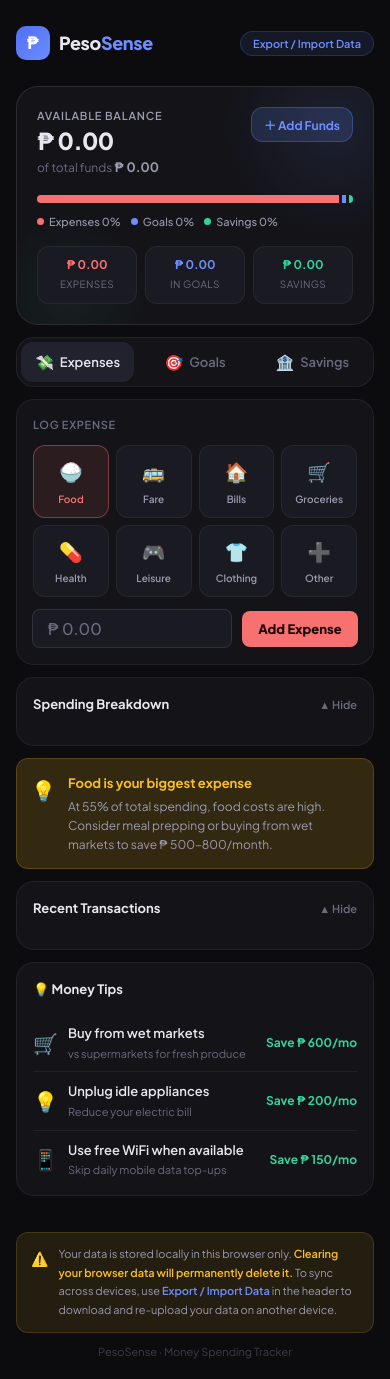
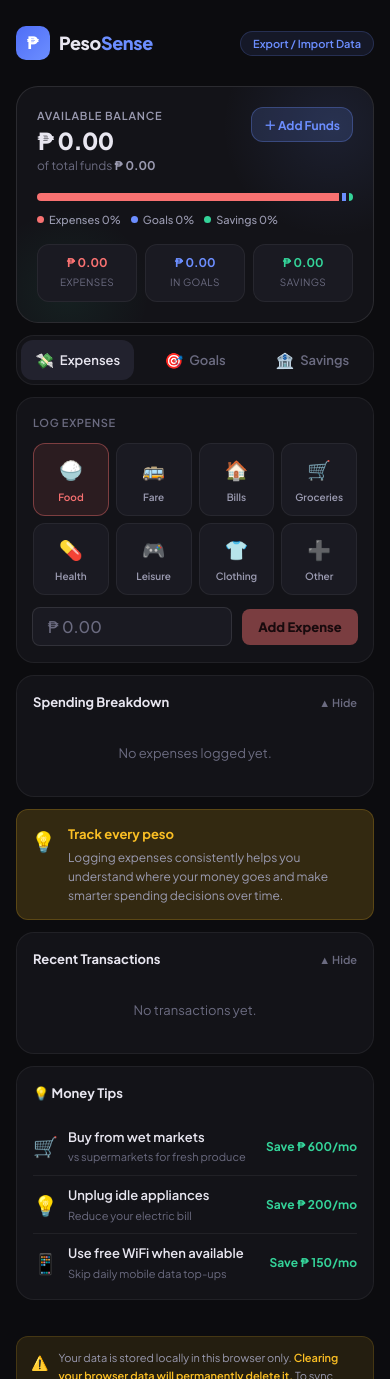
Before and after one commit to jms-ry/peso-sense, a React (Vite) app: page / in a window 390 px wide. Shown: the top 1379 px of the page. Built offline with nearby package versions, Linux system fonts and the light colour scheme.

Commit message:
feat: enable expense feature

```diff
--- a/src/components/ExpensesTab.css
+++ b/src/components/ExpensesTab.css
@@ -105,6 +105,33 @@
 }
 
 .card__toggle:hover { color: var(--cream); }
+
+.btn--disabled {
+  opacity: 0.45;
+  cursor: not-allowed;
+  filter: none;
+}
+
+.log-panel__error {
+  font-size: clamp(6px);
+  display: flex;
+  color: var(--red);
+  background: var(--red-bg);
+  border-radius: var(--radius-sm);
+  padding: 7px 12px;
+  text-align: center;
+  align-items: center;
+  width: 100%;
+  max-width: 280px;
+  margin: 1rem auto;
+}
+
+.empty-state {
+  font-size: 13px;
+  color: var(--muted);
+  text-align: center;
+  padding: 16px 0;
+}
 /* Card */
 .card {
   background: var(--bg2);
--- a/src/components/ExpensesTab.jsx
+++ b/src/components/ExpensesTab.jsx
@@ -1,4 +1,5 @@
 import { useState } from 'react'
+import { useApp } from '../context/AppContext'
 import './ExpensesTab.css'
 
 const CATEGORIES = [
@@ -17,13 +18,78 @@
   return Math.abs(num).toLocaleString('en-PH', { minimumFractionDigits: 2, maximumFractionDigits: 2 })
 }
 
-export default function ExpensesTab({ data }) {
-  const {
-    expenses     = [],
-    transactions = [],
-  } = data ?? {}
+function formatDate(iso) {
+  const d = new Date(iso)
+  const now = new Date()
+  const isToday = d.toDateString() === now.toDateString()
+  const yesterday = new Date(now)
+  yesterday.setDate(now.getDate() - 1)
+  const isYesterday = d.toDateString() === yesterday.toDateString()
+
+  const time = d.toLocaleTimeString('en-PH', { hour: 'numeric', minute: '2-digit', hour12: true })
+
+  if (isToday)     return `Today, ${time}`
+  if (isYesterday) return `Yesterday, ${time}`
+  return d.toLocaleDateString('en-PH', { month: 'short', day: 'numeric' }) + `, ${time}`
+}
+
+export default function ExpensesTab() {
+  const { data, logExpense } = useApp()
+  const { transactions = [], funds = {} } = data ?? {}
+
+  const [selectedCat, setSelectedCat] = useState(CATEGORIES[0])
+  const [amount, setAmount] = useState('')
+  const [setError] = useState('')
   const [showBreakdown, setShowBreakdown] = useState(true)
   const [showTransactions, setShowTransactions] = useState(true)
+  const amt = parseFloat(amount)
+  const exceedsBalance = amt > (funds.availableBalance ?? 0)
+  const canAdd = amt > 0 && !exceedsBalance
+
+  const handleAdd = () => {
+  if (!canAdd) return
+
+  logExpense({
+    amount: amt,
+    category: selectedCat.label,
+    icon: selectedCat.icon,
+    name: selectedCat.label,
+  })
+
+  setAmount('')
+}
+  // Build breakdown from transactions
+  const expenseTransactions = transactions.filter(tx => tx.type === 'expense')
+  const totalSpent = expenseTransactions.reduce((sum, tx) => sum + tx.amount, 0)
+
+  const breakdownMap = {}
+  for (const tx of expenseTransactions) {
+    if (!breakdownMap[tx.category]) {
+      breakdownMap[tx.category] = { icon: tx.icon, amount: 0 }
+    }
+    breakdownMap[tx.category].amount += tx.amount
+  }
+
+  const breakdown = Object.entries(breakdownMap)
+    .map(([category, { icon, amount }]) => ({
+      category,
+      icon,
+      amount,
+      pct: totalSpent ? Math.round((amount / totalSpent) * 100) : 0,
+      color: CATEGORIES.find(c => c.label === category)?.color ?? 'var(--muted)',
+    }))
+    .sort((a, b) => b.amount - a.amount)
+
+  const CATEGORY_COLORS = {
+    'Food':          'var(--amber)',
+    'Fare':          'var(--blue)',
+    'Bills':         'var(--red)',
+    'Groceries':     'var(--green)',
+    'Health':        'var(--teal)',
+    'Leisure':       'var(--pink)',
+    'Clothing':      'var(--purple)',
+    'Other':         'var(--muted-l)',
+  }
 
   return (
     <div className="expenses-tab">
@@ -32,33 +98,57 @@
       <div className="log-panel">
         <div className="log-panel__label">Log Expense</div>
         <div className="log-panel__categories">
-          {CATEGORIES.map((cat, i) => (
-            <div key={cat.id} className={`cat-btn ${i === 0 ? 'cat-btn--active' : ''}`}>
+          {CATEGORIES.map(cat => (
+            <div
+              key={cat.id}
+              className={`cat-btn ${selectedCat.id === cat.id ? 'cat-btn--active' : ''}`}
+              onClick={() => { setSelectedCat(cat); setError('') }}
+            >
               <span className="cat-btn__icon">{cat.icon}</span>
               <span className="cat-btn__label">{cat.label}</span>
             </div>
           ))}
         </div>
         <div className="log-panel__input-row">
-          <input className="input--expenses-amount" type="number" placeholder="₱ 0.00" />
-          <button className="btn btn--expenses">Add Expense</button>
+          <input
+            className="input--expenses-amount"
+            type="number"
+            placeholder="₱ 0.00"
+            value={amount}
+            onChange={e => setAmount(e.target.value)}
+            onKeyDown={e => e.key === 'Enter' && canAdd && handleAdd()}
+          />
+          <button
+            className={`btn btn--expenses ${canAdd ? '' : 'btn--disabled'}`}
+            onClick={handleAdd}
+            disabled={!canAdd}
+          >
+            Add Expense
+          </button>
         </div>
+        {exceedsBalance && amt > 0 && (
+          <div className="log-panel__error">
+            <span>
+              Amount exceeds available balance of ₱ {fmt(funds.availableBalance ?? 0)}.
+            </span>
+          </div>
+        )}
       </div>
 
       {/* Spending Breakdown */}
       <div className="card">
         <div className="card__hdr">
           <span className="card__title">Spending Breakdown</span>
-          <span
-            className="card__toggle"
-            onClick={() => setShowBreakdown(!showBreakdown)}
-          >
+          <span className="card__toggle" onClick={() => setShowBreakdown(!showBreakdown)}>
             {showBreakdown ? '▲ Hide' : '▼ Show'}
           </span>
         </div>
-        {showBreakdown && expenses.map(exp => (
-          <div key={exp.id} className="breakdown-item">
-            <div className="breakdown-icon" style={{ background: `${exp.color}1A` }}>
+        {showBreakdown && (
+          breakdown.length === 0
+            ? <div className="empty-state">No expenses logged yet.</div>
+            : breakdown.map((exp, i) => (
+              <div key={i} className="breakdown-item">
+                <div className="breakdown-icon" style={{ background: `${CATEGORY_COLORS[exp.category] ?? 'var(--muted)'}1A` }}>
                   {exp.icon}
                 </div>
                 <div className="breakdown-info">
@@ -66,7 +156,7 @@
                   <div className="breakdown-bar-wrap">
                     <div
                       className="breakdown-bar"
-                  style={{ width: `${exp.pct}%`, background: exp.color }}
+                      style={{ width: `${exp.pct}%`, background: CATEGORY_COLORS[exp.category] ?? 'var(--muted)' }}
                     />
                   </div>
                 </div>
@@ -75,17 +165,18 @@
                   <div className="breakdown-pct">{exp.pct}%</div>
                 </div>
               </div>
-        ))}
+            ))
+        )}
       </div>
 
       {/* Insight */}
       <div className="insight">
         <span className="insight__icon">💡</span>
         <div>
-          <div className="insight__title">Food is your biggest expense</div>
+          <div className="insight__title">Track every peso</div>
           <div className="insight__text">
-            At 55% of total spending, food costs are high. Consider meal prepping
-            or buying from wet markets to save ₱ 500–800/month.
+            Logging expenses consistently helps you understand where your money goes
+            and make smarter spending decisions over time.
           </div>
         </div>
       </div>
@@ -94,25 +185,28 @@
       <div className="card">
         <div className="card__hdr">
           <span className="card__title">Recent Transactions</span>
-          <span
-            className="card__toggle"
-            onClick={() => setShowTransactions(!showTransactions)}
-          >
+          <span className="card__toggle" onClick={() => setShowTransactions(!showTransactions)}>
             {showTransactions ? '▲ Hide' : '▼ Show'}
           </span>
         </div>
-        {showTransactions && transactions.map(tx => (
+        {showTransactions && (
+          transactions.length === 0
+            ? <div className="empty-state">No transactions yet.</div>
+            : transactions.slice(0, 10).map(tx => (
               <div key={tx.id} className="tx-item">
-            <div className="tx-icon" style={{ background: tx.bg }}>{tx.icon}</div>
+                <div className="tx-icon" style={{ background: `${CATEGORY_COLORS[tx.category] ?? 'var(--blue)'}1A` }}>
+                  {tx.icon}
+                </div>
                 <div className="tx-info">
                   <div className="tx-name">{tx.name}</div>
-              <div className="tx-meta">{tx.meta}</div>
+                  <div className="tx-meta">{tx.category} · {formatDate(tx.date)}</div>
                 </div>
                 <div className={`tx-amount tx-amount--${tx.type}`}>
-              {tx.amount > 0 ? '+' : '-'} ₱ {fmt(tx.amount)}
+                  {tx.type === 'income' ? '+' : '-'} ₱ {fmt(tx.amount)}
                 </div>
               </div>
-        ))}
+            ))
+        )}
       </div>
 
       {/* Tips */}
--- a/src/components/FundsCard.css
+++ b/src/components/FundsCard.css
@@ -64,7 +64,7 @@
 }
 
 .funds-card__total-amount {
-  font-size: 13px;
+  font-size: clamp(13px);
   font-weight: 700;
   color: var(--muted-l);
 }
```
Lines whose indentation alone changed are shown as unchanged.
